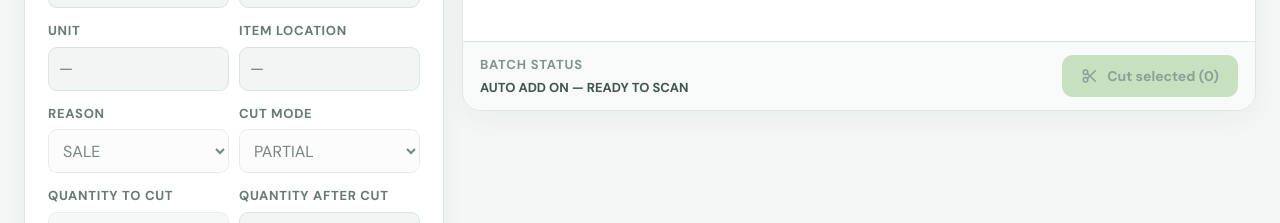
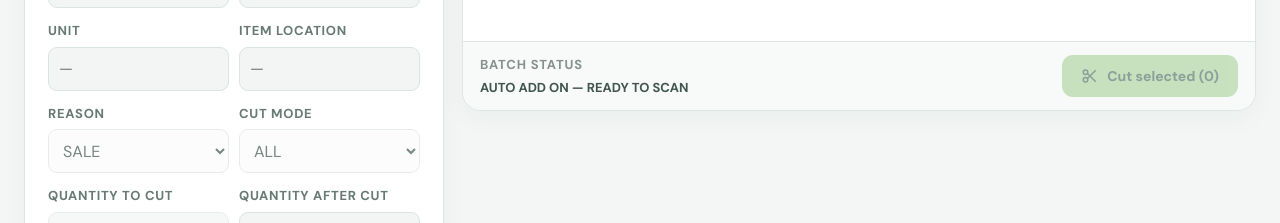
Before and after one commit to itmedconsult/MedStock, a Next.js app: page /cut in a window 1280 px wide. Shown: the part 933-1156 px from the top of the page. Built offline with nearby package versions, Linux system fonts and the light colour scheme; no server answers.

Commit message:
Default cut mode to all

```diff
--- a/app/_components/stock-operation-workspace.tsx
+++ b/app/_components/stock-operation-workspace.tsx
@@ -117,7 +117,7 @@ export function StockOperationWorkspace({ operation }: { operation: Operation })
   const [actualType, setActualType] = useState<StockType>("FULL");
   const [actualQuantity, setActualQuantity] = useState(0);
   const [cutReason, setCutReason] = useState<CutReason>("SALE");
-  const [cutMode, setCutMode] = useState<CutMode>("PARTIAL");
+  const [cutMode, setCutMode] = useState<CutMode>("ALL");
   const [cutQuantity, setCutQuantity] = useState(1);
   const [autoAdd, setAutoAdd] = useState(true);
   const [validation, setValidation] = useState("Scan a barcode to begin");
@@ -171,8 +171,8 @@ export function StockOperationWorkspace({ operation }: { operation: Operation })
       id: item.id, barcode: item.id, sku: item.sku, productName: item.productName, branch: item.location,
       typeBefore: item.containerType, quantityBefore: item.quantity, unit: item.unit, trackMode: item.trackMode, packageUnit: item.packageUnit, unitsPerPack: item.unitsPerPack, statusBefore: item.status,
       note: useDefaults ? "" : note, actualType: useDefaults ? item.containerType as StockType : actualType,
-      actualQuantity: useDefaults ? item.quantity : actualQuantity, cutReason, cutMode: item.trackMode === "UNIT" ? "ALL" : useDefaults ? "PARTIAL" : cutMode,
-      cutQuantity: item.trackMode === "UNIT" ? item.quantity : useDefaults ? 1 : cutMode === "ALL" ? item.quantity : cutQuantity,
+      actualQuantity: useDefaults ? item.quantity : actualQuantity, cutReason, cutMode: useDefaults ? "ALL" : cutMode,
+      cutQuantity: useDefaults || cutMode === "ALL" ? item.quantity : cutQuantity,
     };
     const calculation = isCheck ? checkResult(next) : cutResult(next);
     if (calculation.errors.length) throw new Error(calculation.errors.join(" / "));
@@ -183,7 +183,7 @@ export function StockOperationWorkspace({ operation }: { operation: Operation })
     event.preventDefault();
     try {
       const item = findItem(barcode); setBarcode(item.id); setScanned(item); setActualType(item.containerType as StockType); setActualQuantity(item.quantity);
-      setCutMode(item.trackMode === "UNIT" ? "ALL" : "PARTIAL"); setCutQuantity(item.trackMode === "UNIT" ? item.quantity : 1);
+      setCutMode("ALL"); setCutQuantity(item.quantity);
       setValidation(`READY TO QUEUE — final check on ${isCheck ? "CONFIRM CHECK" : "CUT STOCK"}`); setValidationType("ready");
       if (autoAdd) queueItem(item, true);
     } catch (error) {
```
